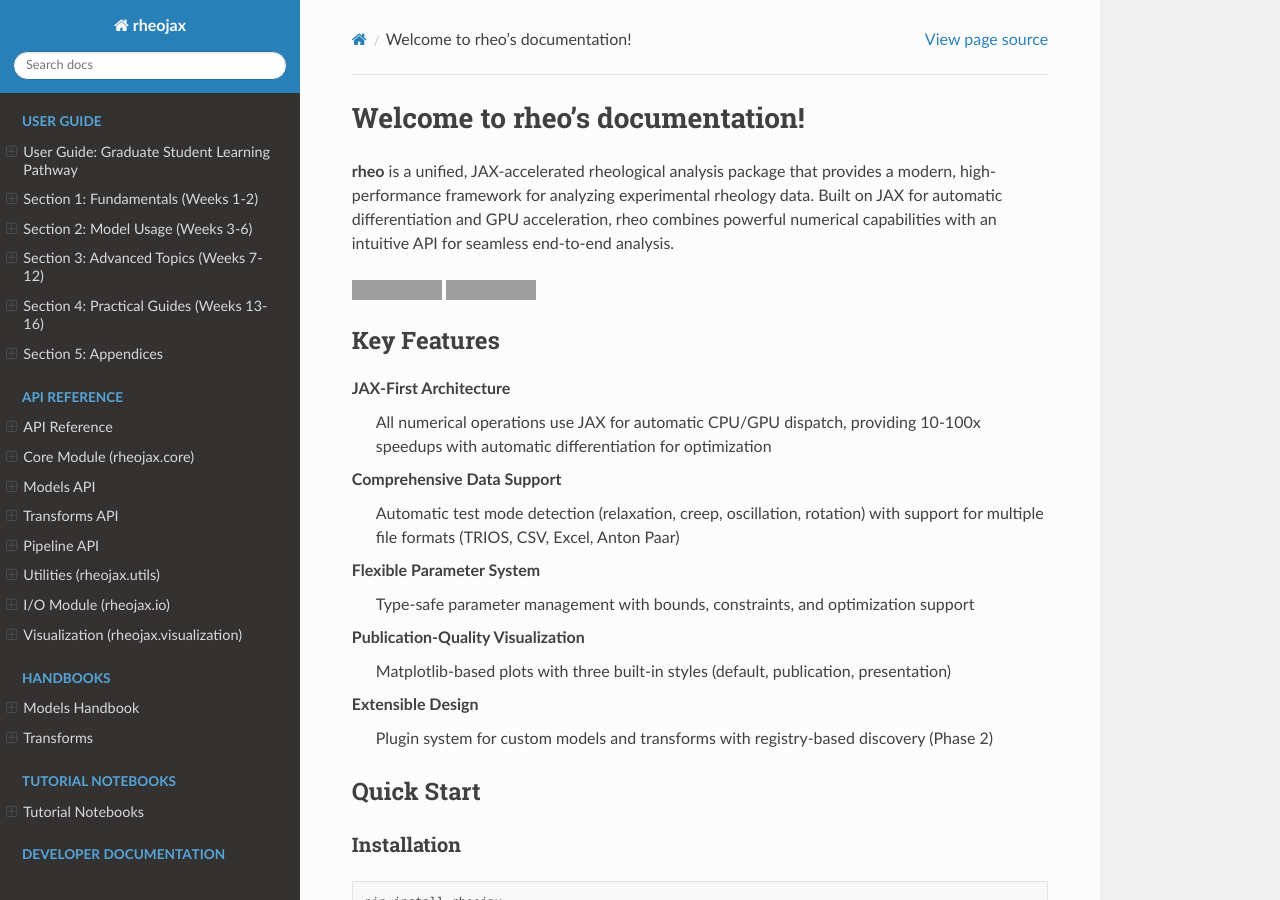
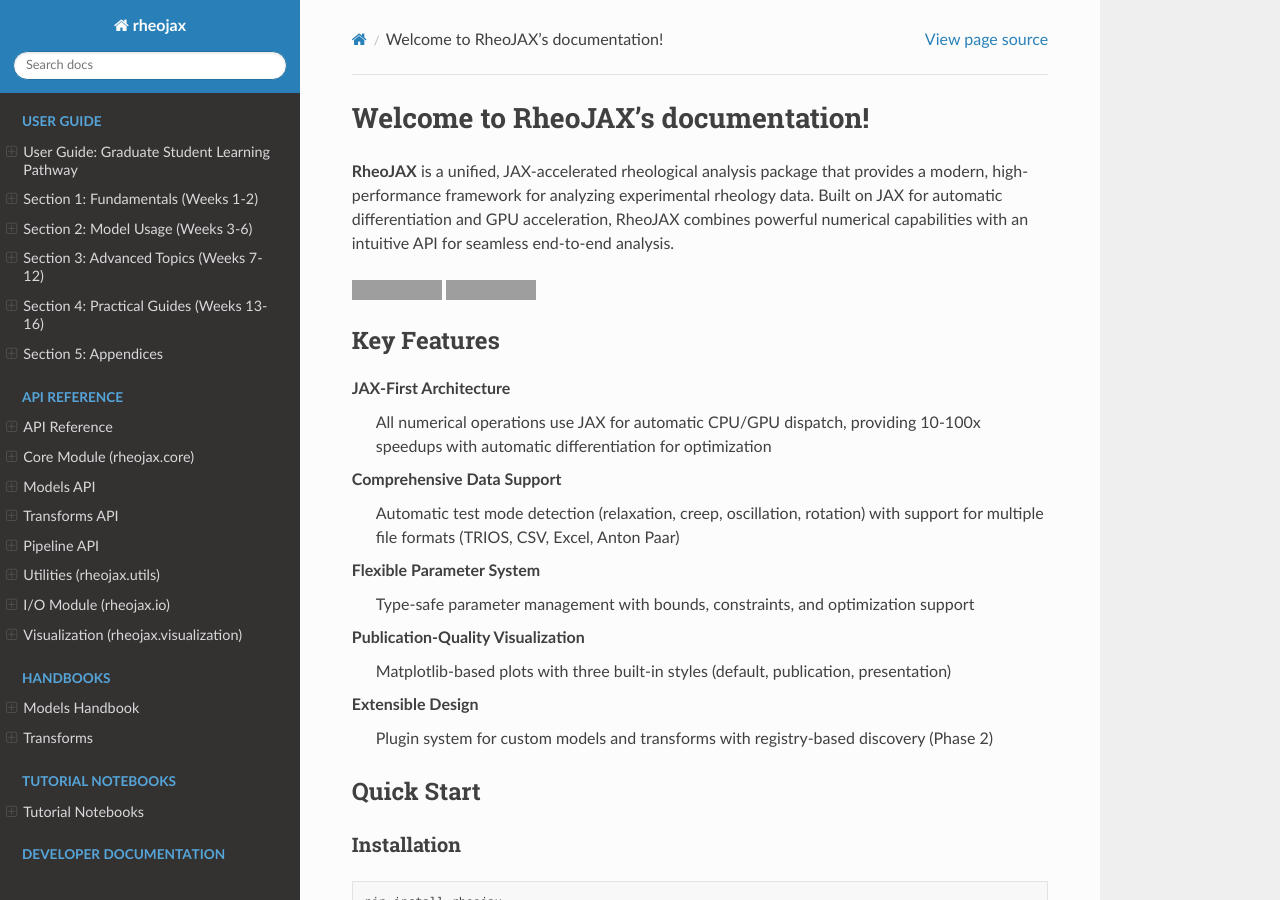
Before and after one commit to imewei/rheojax, a Sphinx documentation site: the page built from docs/source/index.rst, in a window 1280 px wide and 900 px high. Built offline with Sphinx 7.4.7 and the Read the Docs theme 3.1.0, drawn with Linux system fonts in a browser that asks for light colours; some of the changed text lies outside the part shown; grey boxes are pictures that could not be loaded.

Commit message:
docs: update documentation for v0.2.2 release
Updates README and Sphinx docs to reflect v0.2.2 additions:
- Increments model count from 20 to 21 (adds Generalized Maxwell)
- Updates tutorial count from 24 to 27 (3 new notebooks)
- Adds references to new example notebooks in directory structure
- Fixes branding inconsistencies in Sphinx docs (rheo → RheoJAX)

Prepares documentation for PyVisco integration release featuring
Generalized Maxwell Model, automatic TTS shift factors, and Bayesian
prior safety mechanisms.

🤖 Generated with [Claude Code](https://claude.com/claude-code)

Co-Authored-By: Claude <noreply@anthropic.com>

```diff
--- a/docs/source/index.rst
+++ b/docs/source/index.rst
@@ -1,11 +1,11 @@
-.. rheo documentation master file
+.. RheoJAX documentation master file
 
-Welcome to rheo's documentation!
+Welcome to RheoJAX's documentation!
 ================================
 
-**rheo** is a unified, JAX-accelerated rheological analysis package that provides a modern,
+**RheoJAX** is a unified, JAX-accelerated rheological analysis package that provides a modern,
 high-performance framework for analyzing experimental rheology data. Built on JAX for automatic
-differentiation and GPU acceleration, rheo combines powerful numerical capabilities with an
+differentiation and GPU acceleration, RheoJAX combines powerful numerical capabilities with an
 intuitive API for seamless end-to-end analysis.
 
 .. image:: https://img.shields.io/badge/python-3.12+-blue.svg
@@ -220,7 +220,7 @@ Community and Support
    - Review open issues for contribution ideas
 
 **Citation**
-   If you use rheo in your research, please cite:
+   If you use RheoJAX in your research, please cite:
 
    .. code-block:: bibtex
 
@@ -242,4 +242,4 @@ Indices and Tables
 License
 -------
 
-rheo is released under the MIT License. See LICENSE file for details.
+RheoJAX is released under the MIT License. See LICENSE file for details.
```
Also changed, not shown: other parts of docs/source/index.rst (+1 -1 lines), README.md (+18 -15 lines).
